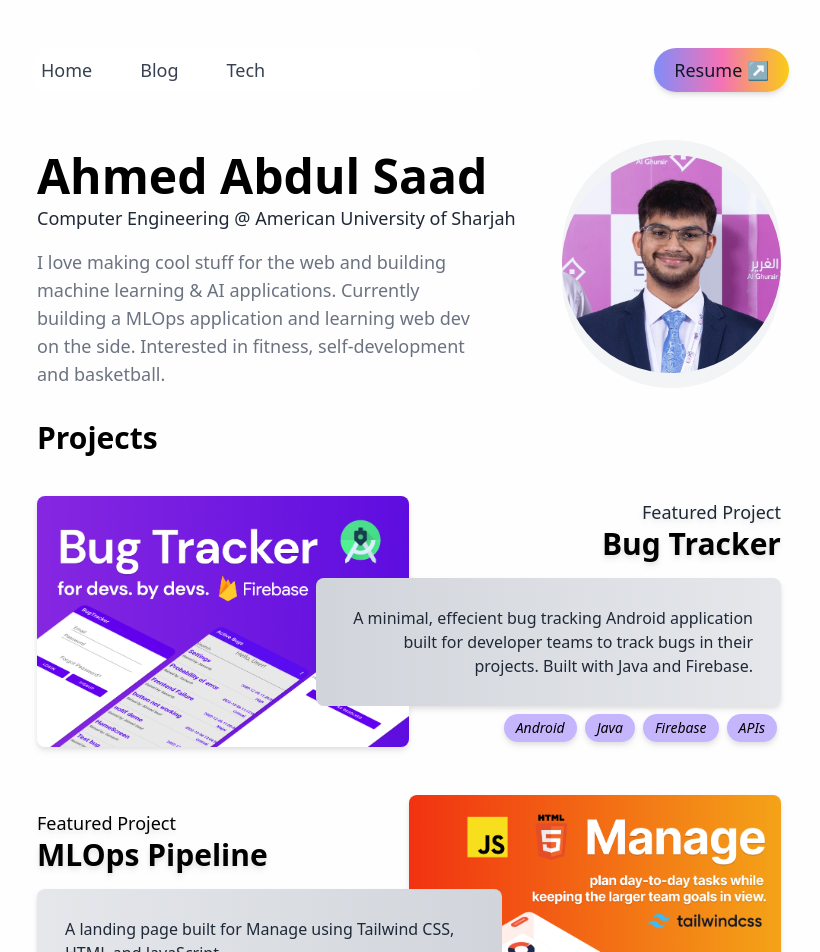
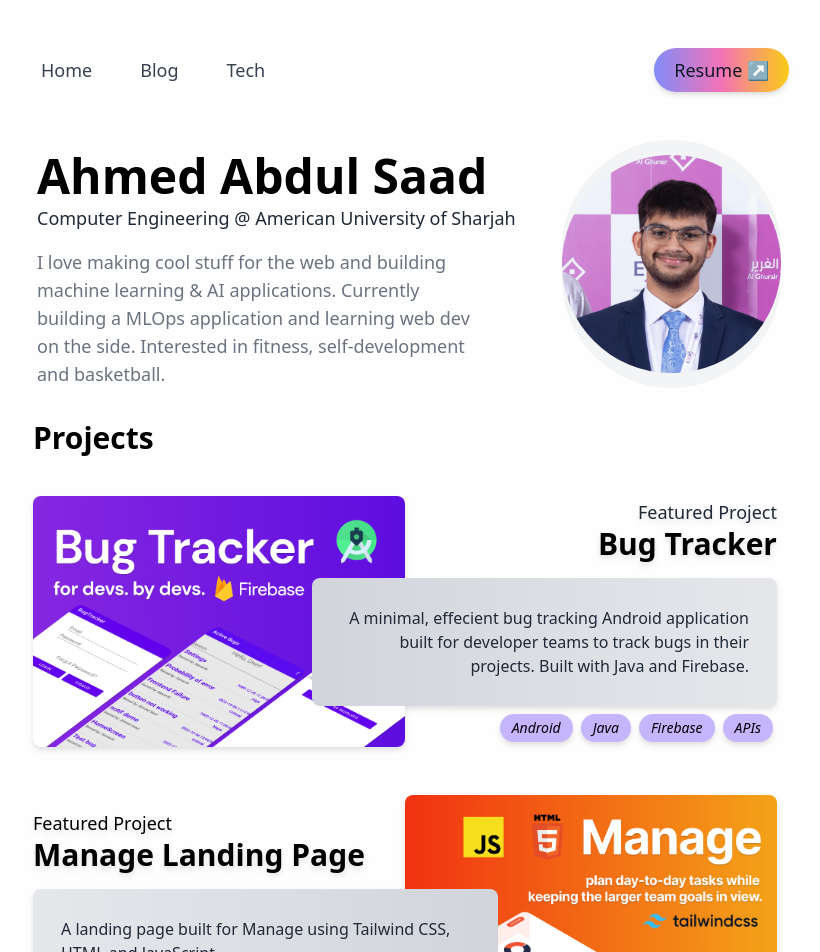
Before and after one commit to saadsme/portfolio, a Next.js app: page / in a window 1280 px wide. Shown: the top 952 px of the page, without its empty margins (235-1055 px from the left). Built offline with nearby package versions, Linux system fonts and the light colour scheme.

Commit message:
minor edits

```diff
--- a/pages/index.js
+++ b/pages/index.js
@@ -25,9 +25,9 @@ export default function Home({posts}) {
       </Head>
       <main className='flex flex-col w-full max-w-md mx-auto mb-16 md:max-w-3xl  '>
         <NavBar/>
-        <div className='mx-1  px-3  w-full'>
+        <div className='  px-3  w-full'>
           <section>
-            <div className='flex flex-col md:flex-row-reverse w-full'>
+            <div className='flex flex-col ml-1 md:flex-row-reverse w-full'>
               <div className='PROFILE PICTURE rounded-full flex justify-center items-center max-w-sm w-1/4 md:w-1/3 bg-gray-100'>
               <Image
               className='rounded-full'
@@ -48,11 +48,11 @@ export default function Home({posts}) {
             <div className='CARDS SECTION flex w-full flex-col space-y-7'>
               <div className='ROW1 flex flex-col justify-center items-center space-y-3 mx-1 md:space-y-0 md:flex-row md:space-x-4 md:hidden'>
                 <ProjectCardMob title="Bug Tracker" desc="A minimal, effecient bug tracking Android application built for developer teams to track bugs in their projects. Built with Java and Firebase." image='/BugTracker-final2.png' href='https://github.com/xosaad/BugTrackerApp'/>
-                <ProjectCardMob title="MLOps Pipeline" desc="A landing page built for Manage using Tailwind CSS, HTML and JavaScript."image='/Manage-final2.png' href='https://github.com/xosaad/ManageLandingPage'/>
+                <ProjectCardMob title="Manage Landing Page" desc="A landing page built for Manage using Tailwind CSS, HTML and JavaScript."image='/Manage-final2.png' href='https://github.com/xosaad/ManageLandingPage'/>
               </div>
               <div className='ROW1 hidden flex-col w-full space-y-4 md:space-y-0 md:block'>
                  <ProjectCard2 title="Bug Tracker" desc="A minimal, effecient bug tracking Android application built for developer teams to track bugs in their projects. Built with Java and Firebase." image='/BugTracker-final2.png' categ={categs1} href='https://github.com/xosaad/BugTrackerApp'/>
-                <ProjectCard3 title="MLOps Pipeline" desc="A landing page built for Manage using Tailwind CSS, HTML and JavaScript."image='/Manage-final2.png' categ={categs2} href='https://github.com/xosaad/ManageLandingPage'/>
+                <ProjectCard3 title="Manage Landing Page" desc="A landing page built for Manage using Tailwind CSS, HTML and JavaScript."image='/Manage-final2.png' categ={categs2} href='https://github.com/xosaad/ManageLandingPage'/>
               </div>
               <Link className='text-lg text-gray-500  decoration-dotted decoration-1 hover:text-gray-800' href='/projects' >See all Projects → </Link>
 
```
